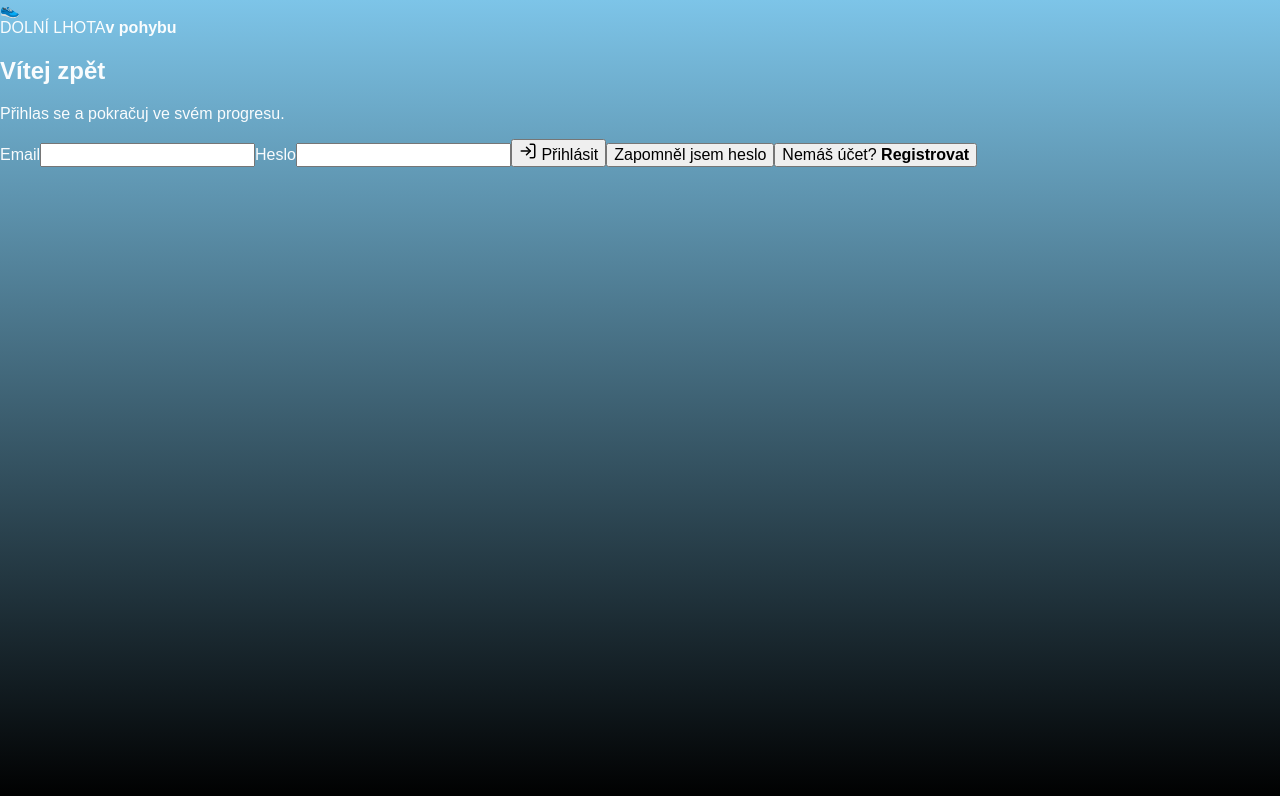
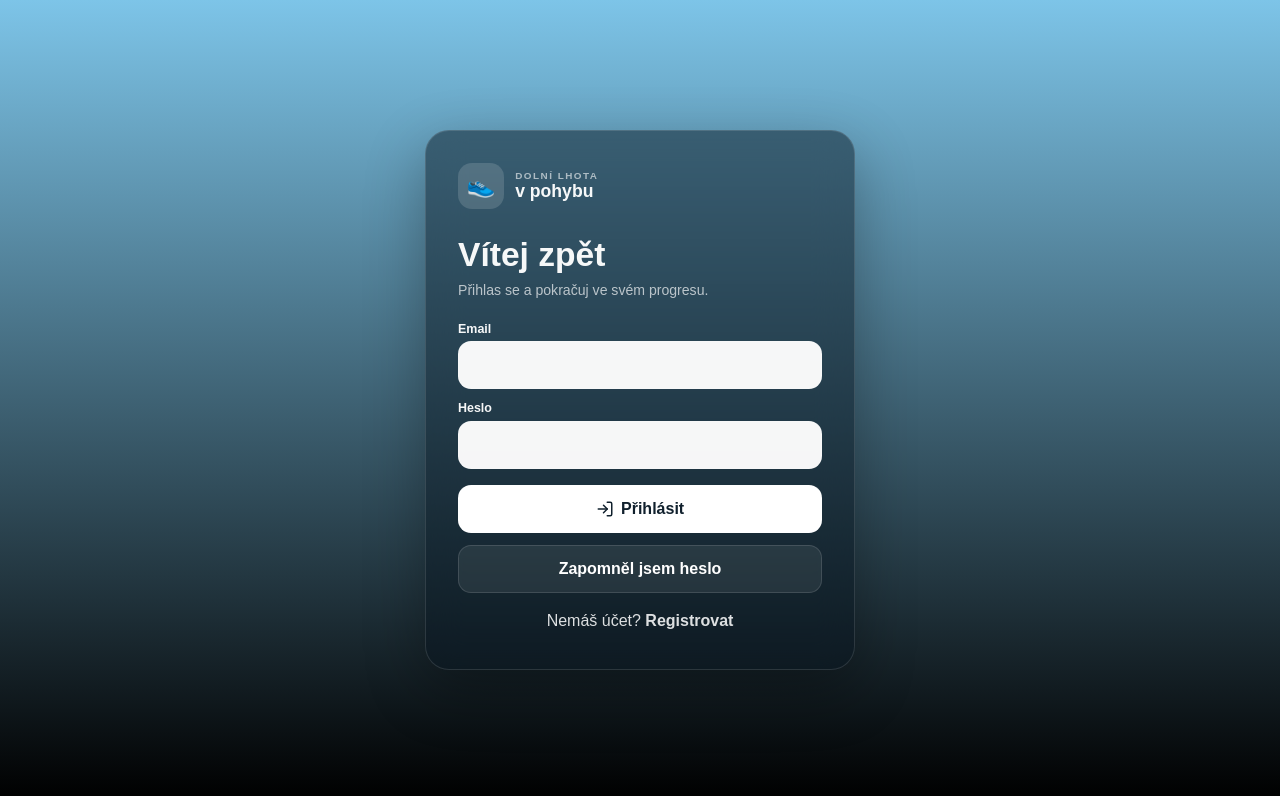
Before and after one commit to igelithromada/run-challange, a Next.js app: page /login in a window 1280 px wide. Shown: the top 796 px of the page. Built offline with nearby package versions, Linux system fonts and the light colour scheme; no server answers.

Commit message:
Vyladit vzhled přihlášení

```diff
--- a/app/fixes.css
+++ b/app/fixes.css
@@ -363,3 +363,20 @@ button:focus-visible, a:focus-visible, input:focus-visible, select:focus-visible
 .form-message-error { color:#ffd5d5; background:rgba(160,48,64,.24); border:1px solid rgba(255,150,160,.18); }
 .form-message-success { color:#d8ffe9; background:rgba(42,145,100,.2); border:1px solid rgba(130,240,185,.16); }
 @media(max-width:520px) { .run-form-panel { padding:.85rem; } .run-primary-button { width:100%; } }
+
+.auth-page { min-height:100dvh; display:grid; place-items:center; padding:1.25rem; background:var(--main-gradient,linear-gradient(180deg,#36D1DC,#5B86E5)); }
+.auth-card { width:min(100%,430px); padding:clamp(1.25rem,5vw,2rem); border:1px solid var(--ui-border); border-radius:24px; background:rgba(8,20,30,.48); box-shadow:var(--ui-shadow-strong); -webkit-backdrop-filter:blur(18px); backdrop-filter:blur(18px); }
+.auth-brand { display:flex; align-items:center; gap:.7rem; margin-bottom:1.7rem; }
+.auth-brand-mark { width:46px; height:46px; display:grid; place-items:center; border-radius:14px; background:rgba(255,255,255,.14); font-size:1.45rem; }
+.auth-brand strong { display:block; font-size:1.1rem; }
+.auth-eyebrow { display:block; font-size:.62rem; letter-spacing:.15em; font-weight:800; opacity:.62; }
+.auth-heading h1 { margin:0; font-size:clamp(1.7rem,7vw,2.1rem); }
+.auth-heading p { margin:.4rem 0 1.25rem; color:var(--ui-muted); line-height:1.5; font-size:.88rem; }
+.auth-form { display:flex; flex-direction:column; gap:.75rem; }
+.auth-form label { display:flex; flex-direction:column; gap:.35rem; text-align:left; font-size:.78rem; font-weight:700; }
+.auth-form input { width:100%; min-height:48px; box-sizing:border-box; border:1px solid var(--ui-border); border-radius:13px; padding:.7rem .8rem; color:#10202d; background:rgba(255,255,255,.96); }
+.auth-primary,.auth-secondary { min-height:48px; border-radius:13px; cursor:pointer; font-weight:750; display:flex; align-items:center; justify-content:center; gap:.45rem; }
+.auth-primary { margin-top:.25rem; border:0; color:#10202d; background:white; }
+.auth-secondary { border:1px solid var(--ui-border); color:white; background:rgba(255,255,255,.08); }
+.auth-link-button { border:0; background:transparent; color:white; cursor:pointer; padding:.45rem; opacity:.86; }
+.auth-link-button:hover { opacity:1; }
```
